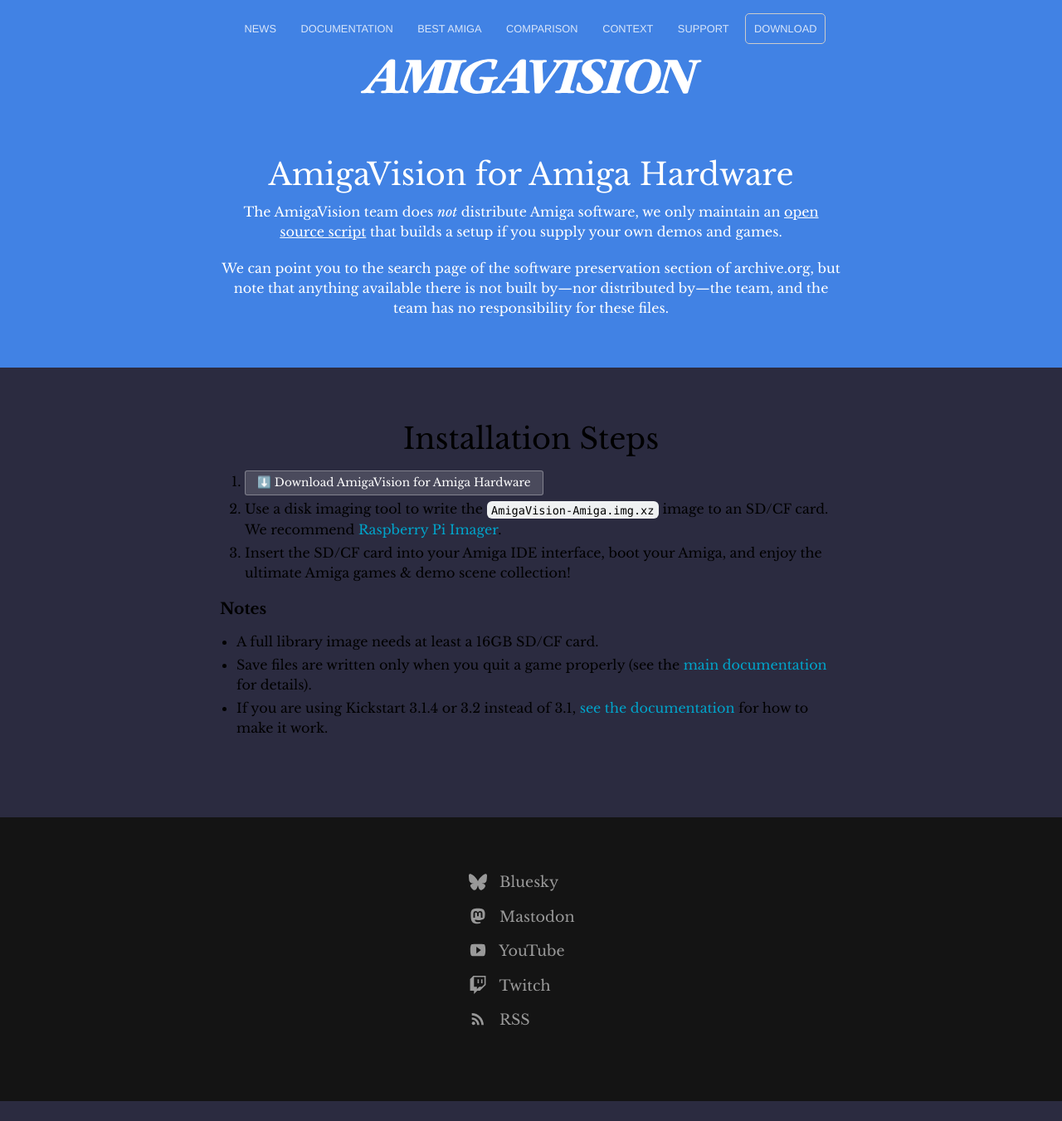
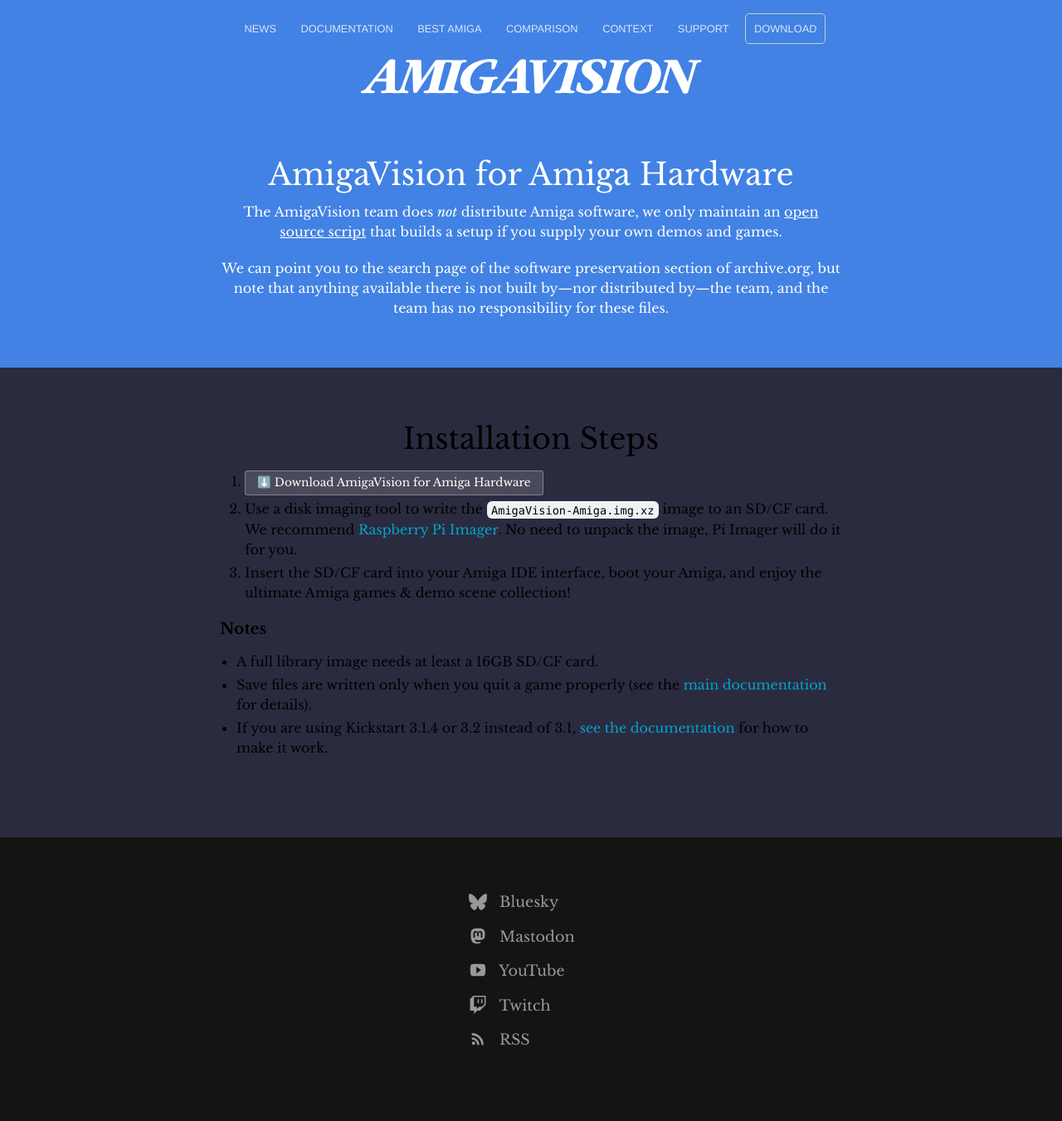
Before and after one commit to amigavision/amigavision.github.io, a Jekyll site: the page built from download/amiga.html, in a window 1280 px wide. Shown: the whole page at 83% size. Built offline with Jekyll 4.4.1, drawn with Linux system fonts in a browser that asks for light colours; before the commit the page ends 1327 px from its top, so only the background shows below that.

Commit message:
Add note about not unpacking the image

```diff
--- a/download/amiga.html
+++ b/download/amiga.html
@@ -17,7 +17,7 @@
     <h2>Installation Steps</h2>
     <ol>
       <li><div class="button alt"><a target="_blank" href="https://archive.org/details/software?query=amigavision+for+amiga+hardware">⬇️ Download AmigaVision for Amiga Hardware</a></div>
-      <li>Use a disk imaging tool to write the <code>AmigaVision-Amiga.img.xz</code> image to an SD/CF card. We recommend <a href="https://www.raspberrypi.com/software/">Raspberry Pi Imager</a>.
+      <li>Use a disk imaging tool to write the <code>AmigaVision-Amiga.img.xz</code> image to an SD/CF card. We recommend <a href="https://www.raspberrypi.com/software/">Raspberry Pi Imager</a>. No need to unpack the image, Pi Imager will do it for you.
       <li>Insert the SD/CF card into your Amiga IDE interface, boot your Amiga, and enjoy the ultimate Amiga games & demo scene collection!
     </ol>
 
--- a/download/pi.html
+++ b/download/pi.html
@@ -18,7 +18,7 @@
     <p>AmigaVision runs well on any Raspberry Pi 5, 500, 500+, or CM5 with 1GB of RAM — or more, but 1GB is sufficient. Raspberry Pi 4 is also supported, but too slow for the most accurate emulation.</p>
     <ol>
       <li><div class="button alt"><a target="_blank" href="https://archive.org/details/software?query=amigavision+for+raspberry+pi">⬇️ Download AmigaVision for Raspberry Pi</a></div></li>
-      <li>Use a disk imaging tool to write the <code>AmigaVision-RPi.img.xz</code> image to an SD card — we recommend <a href="https://www.raspberrypi.com/software/">Raspberry Pi Imager</a>.
+      <li>Use a disk imaging tool to write the <code>AmigaVision-RPi.img.xz</code> image to an SD card — we recommend <a href="https://www.raspberrypi.com/software/">Raspberry Pi Imager</a>. No need to unpack the image, Pi Imager will do it for you.
       <li>Insert the SD card into your Raspberry Pi, turn it on.
       <li>Enjoy the ultimate Amiga games & demo scene collection!
     </ol>
```
